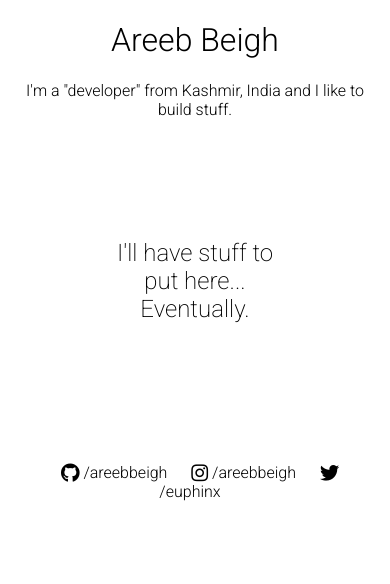
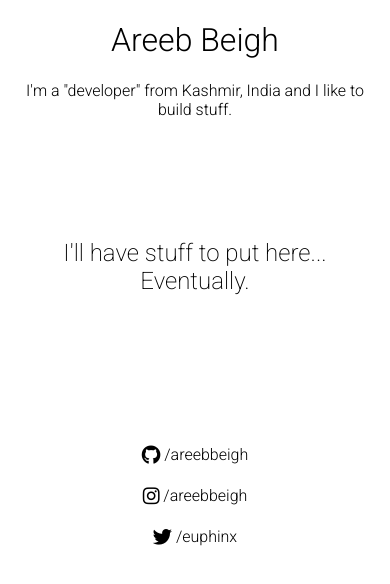
Before and after one commit to areebbeigh/areebbeigh.github.io, a plain HTML site: page index.html in a window 390 px wide. Drawn offline with Linux system fonts and the light colour scheme; a script that the page names is missing.

Commit message:
Stack contact links on small screens

```diff
--- a/css/main.css
+++ b/css/main.css
@@ -30,7 +30,6 @@ body {
 
 .footer-contact {
   padding: 10px;
-  display: inline;
   text-decoration: none;
   color: initial;
 }
@@ -48,3 +47,9 @@ body {
 .footer-contact span {
   /* font-size: 0.9em; */
 }
+
+@media only screen and (max-width: 768px) {
+  .footer-contact {
+    display: block;
+  }
+}
--- a/index.html
+++ b/index.html
@@ -15,7 +15,7 @@
     <h1 class="light center">Areeb Beigh</h1>
     <p class="light center">I'm a "developer" from Kashmir, India and I like to build stuff.</p>
 
-    <h2 class="thin center" style="padding: 100px;">I'll have stuff to put here... Eventually.</h2>
+    <h2 class="thin center" style="padding: 100px 0;">I'll have stuff to put here... Eventually.</h2>
 
     <div class="footer center">
       <a class="footer-contact light" href="https://github.com/areebbeigh">
```
